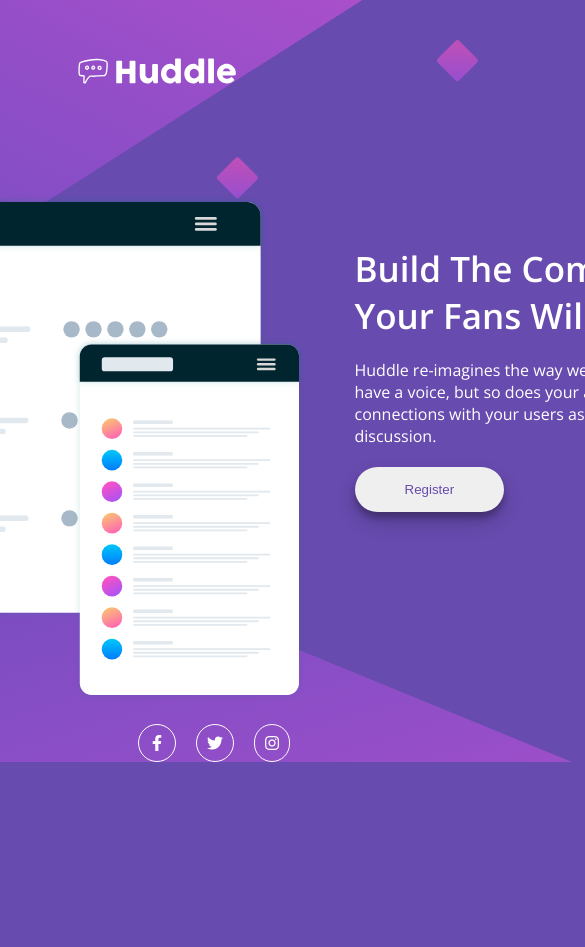
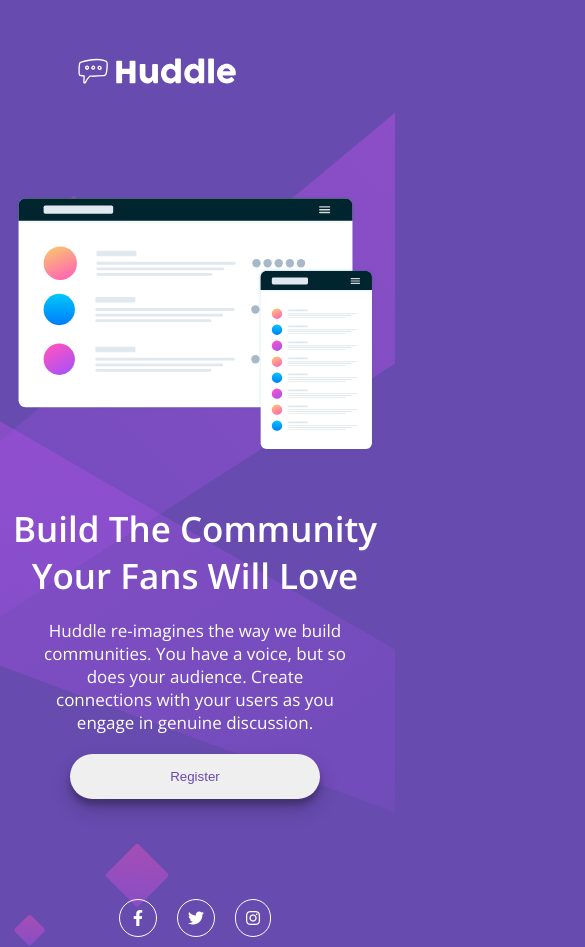
Before and after one commit to Leonardo-Marcilino/DevQuest-1, a plain HTML site: page index.html in a window 390 px wide. Shown: the top 947 px of the page, 585 px wide, since content can reach past the window. Before the commit the page ends 844 px from the top, so only its background shows below. Drawn offline with nearby package versions, Linux system fonts and the light colour scheme.

Commit message:
adição do responsive

```diff
--- a/src/css/estilos.css
+++ b/src/css/estilos.css
@@ -26,9 +26,16 @@ body{
 .main{
     display: flex;
     gap: 50px;
-    margin-bottom: 2rem;
 }
-
+.containerIlustration{
+    width: 100%;
+}
+.containerIlustration img{
+    width: 100%;
+}
+.containerIlustration .mobileImg{
+    display: none;
+}
 .containerText{
     margin-top: 50px;
     display: flex;
@@ -55,7 +62,6 @@ body{
     box-shadow: rgba(0, 0, 0, 0.19) 0px 10px 20px, rgba(0, 0, 0, 0.23) 0px 6px 6px;
     cursor: pointer;
     transition: 0.5s;
-
 }
 .containerText .btnRegister:hover{
     color: #fff;
@@ -66,6 +72,7 @@ footer{
     display: flex;
     gap: 20px;
     margin: 0px 100px;
+    margin-bottom: 1rem;
 }
 footer i {
     font-size: 1.6rem;
--- a/src/css/responsivo.css
+++ b/src/css/responsivo.css
@@ -0,0 +1,32 @@
+@media (max-width: 950px){
+    body{
+        background: url('../images/bg-mobile.svg') no-repeat top,
+        hsl(257, 40%, 49%);;
+        background-size: cover;
+    }
+    .main{
+        flex-direction: column;
+        align-items: center;
+        text-align: center;
+        gap: 0px;
+    }
+    .containerIlustration img{
+        width: 90%;
+    }
+    .containerText{
+        text-align: center;
+        align-items: center;
+    }
+    .containerText p{
+        width: 310px;
+        font-size: 1.7rem;
+    }
+    .containerText .btnRegister{
+        align-self: center;
+        width: 250px;
+    }
+    .footer{
+        margin-top: 10rem;
+        align-self: center;
+    }
+}
```
